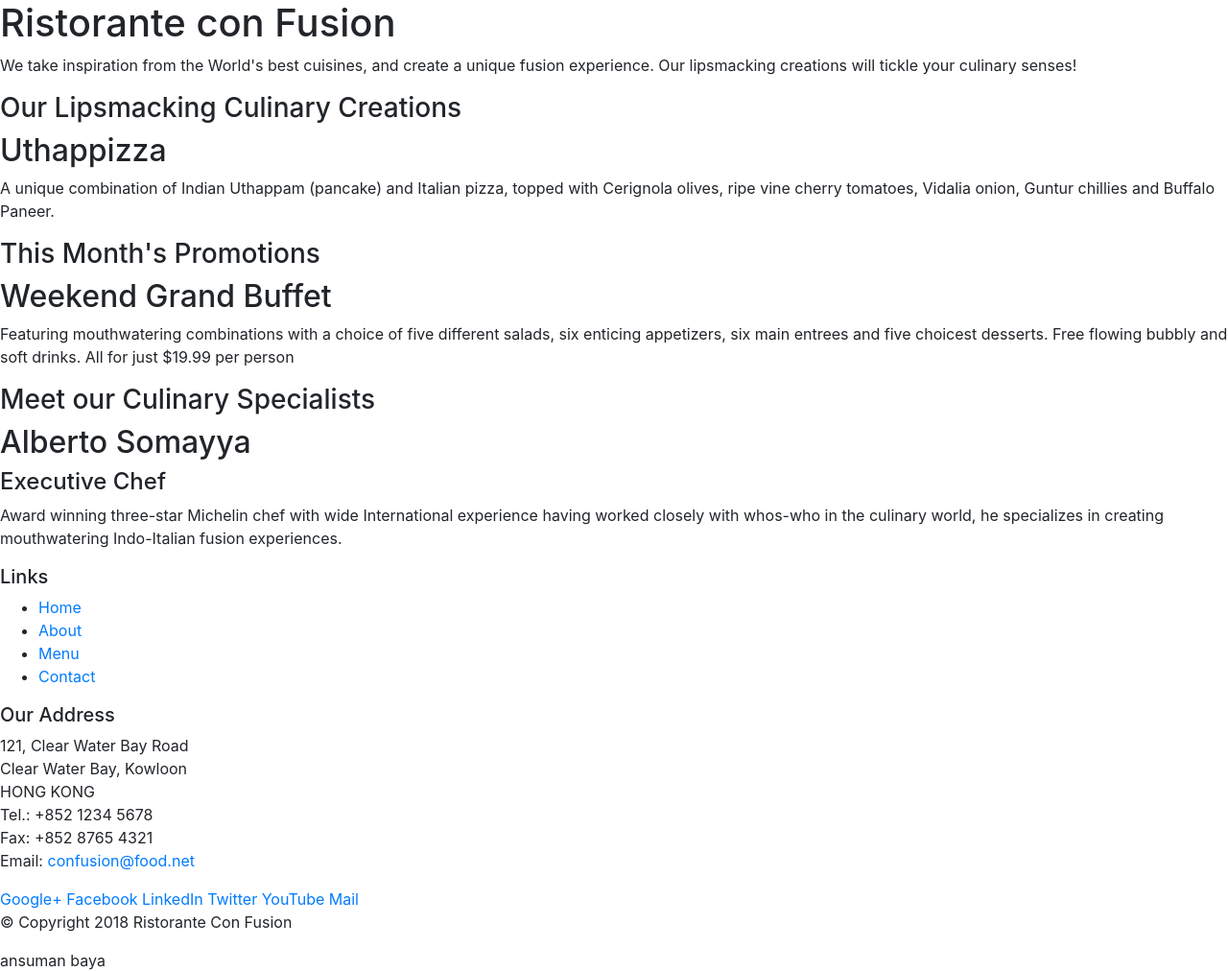
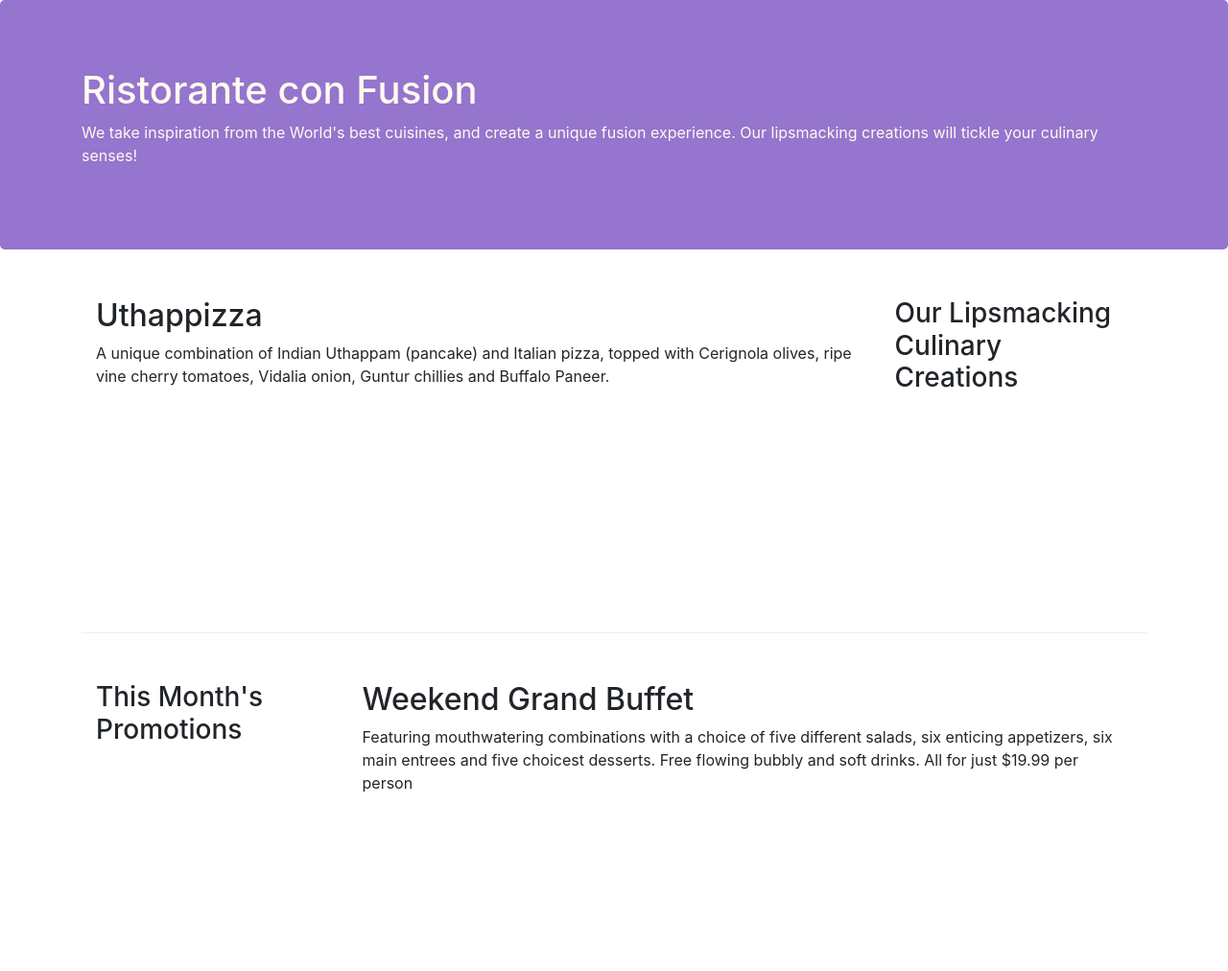
Before and after one commit to ansuman528/-bootstrap, a website: page index.html in a window 1280 px wide. Shown: the top 1012 px of the page at 96% size. Drawn offline with Linux system fonts and the light colour scheme.

Commit message:
new style and looks

```diff
--- /dev/null
+++ b/css/style.css
@@ -0,0 +1,26 @@
+.row-header{
+    margin: 0 auto;
+    padding: 0 auto;
+}
+.row-content{
+    margin: 0 auto;
+    padding: 50px 0px 50px 0px;
+    border-bottom: 1px ridge;
+    min-height:400px;
+}
+.footer{
+    background-color: #d1c4e9;
+    margin: 0px auto;
+    padding: 20px 0px 20px 0px;
+}
+.jumbotron{
+    padding: 70px 30px 70px 30px;
+    margin: 0px auto;
+    background: #9575cd;
+    color: floralwhite;
+}
+.address{
+    font-size: 80%;
+    margin: 0px;
+    color: #0f0f0f;
+}
--- a/index.html
+++ b/index.html
@@ -7,6 +7,7 @@
 
 <!-- Bootstrap CSS -->
 <link rel="stylesheet" href="bootstrap\css\bootstrap.min.css">
+<link rel="stylesheet" href="css\style.css">
  <!-- jQuery first, then Popper.js, then Bootstrap JS. -->
  <script src="jquery\dist\jquery.slim.min.js"></script>
  <script src="popper.js\dist\popper.min.js"></script>
@@ -17,46 +18,46 @@
 
 <body>
 
-    <header>
-        <div>
-            <div>
-                <div>
+    <header class="jumbotron">
+        <div class="container">
+            <div class="row row-header">
+                <div col-sm-12 col-sm-6>
                     <h1>Ristorante con Fusion</h1>
                     <p>We take inspiration from the World's best cuisines, and create a unique fusion experience. Our lipsmacking creations will tickle your culinary senses!</p>
                 </div>
-                <div>
+                <div col-12 col-sm>
                 </div>
             </div>
         </div>
     </header>
 
-    <div>
-        <div>
-            <div>
+    <div class="container">
+        <div class="row row-content align-item-center">
+            <div class="col-12 col-md-3 order-sm-last col-sm-4">
                 <h3>Our Lipsmacking Culinary Creations</h3>
             </div>
-            <div>
+            <div class="col col-md order-sm-first col-sm">
                 <h2>Uthappizza</h2>
                 <p>A unique combination of Indian Uthappam (pancake) and Italian pizza, topped with Cerignola olives, ripe vine cherry tomatoes, Vidalia onion, Guntur chillies and Buffalo Paneer.</p>
             </div>
         </div>
 
 
-        <div>
-            <div>
+        <div class="row row-content align-item-center">
+            <div class="col-12 col-md-3 col-sm-4">
                 <h3>This Month's Promotions</h3>
             </div>
-            <div>
+            <div class="col col-md col-sm">
                 <h2>Weekend Grand Buffet</h2>
                 <p>Featuring mouthwatering combinations with a choice of five different salads, six enticing appetizers, six main entrees and five choicest desserts. Free flowing bubbly and soft drinks. All for just $19.99 per person </p>
             </div>
         </div>
 
-        <div>
-            <div>
+        <div class="row row-content align-item-center">
+            <div class="col-12 col-md-3 order-sm-last col-sm-4">
                 <h3>Meet our Culinary Specialists</h3>
             </div>
-            <div>
+            <div class="col col-md order-sm-first col-sm">
                 <h2>Alberto Somayya</h2>
                 <h4>Executive Chef</h4>
                 <p>Award winning three-star Michelin chef with wide International experience having worked closely with whos-who in the culinary world, he specializes in creating mouthwatering Indo-Italian fusion experiences. </p>
@@ -64,19 +65,19 @@
         </div>
     </div>
 
-    <footer>
-        <div>
-            <div>
-                <div>
+    <footer class="footer">
+        <div class="container">
+            <div class="row">
+                <div class="col-4 offset-1 col-sm-2">
                     <h5>Links</h5>
-                    <ul>
+                    <ul class="list-unstyled">
                         <li><a href="#">Home</a></li>
                         <li><a href="#">About</a></li>
                         <li><a href="#">Menu</a></li>
                         <li><a href="#">Contact</a></li>
                     </ul>
                 </div>
-                <div>
+                <div class="col-7 col-sm-5">
                     <h5>Our Address</h5>
                     <address>
 		              121, Clear Water Bay Road<br>
@@ -87,8 +88,8 @@
 		              Email: <a href="mailto:confusion@food.net">confusion@food.net</a>
 		           </address>
                 </div>
-                <div>
-                    <div>
+                <div class="col-12 col-sm-4 align-self-center">
+                    <div text-center>
                         <a href="http://google.com/+">Google+</a>
                         <a href="http://www.facebook.com/profile.php?id=">Facebook</a>
                         <a href="http://www.linkedin.com/in/">LinkedIn</a>
@@ -98,8 +99,8 @@
                     </div>
                 </div>
            </div>
-           <div>
-                <div>
+           <div class="row  justify-content-center">
+                <div class="col-auto">
                     <p>© Copyright 2018 Ristorante Con Fusion</p>
                 </div>
            </div>
@@ -109,4 +110,3 @@
 </body>
 
 </html>
-ansuman baya
```
